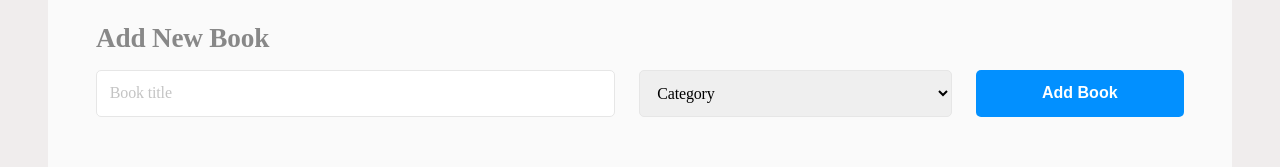
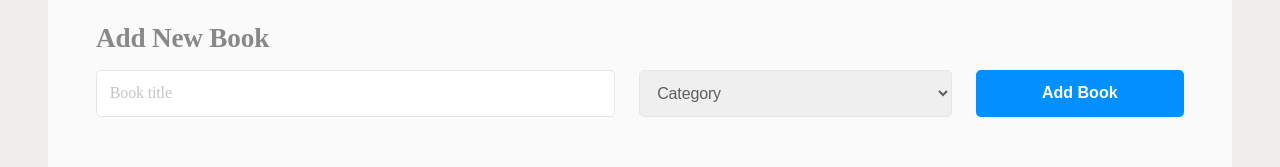
Before and after one commit to hamidazim321/react-book-store, a React (Create React App) app: page / in a window 1280 px wide. Shown: the part 903-1070 px from the top of the page. Built offline with nearby package versions, Linux system fonts and the light colour scheme.

Commit message:
Change font color

```diff
--- a/src/styles/BookForm.css
+++ b/src/styles/BookForm.css
@@ -70,13 +70,14 @@ button {
 
 .select-category {
   width: 30%;
-  font-family: Montserrat;
+  font-family: sans-serif;
   font-size: 1rem;
   font-weight: normal;
   font-stretch: normal;
   font-style: normal;
   line-height: normal;
   letter-spacing: -0.15px;
+  color: #5e5d5d;
 }
 
 .submit-form {
```
